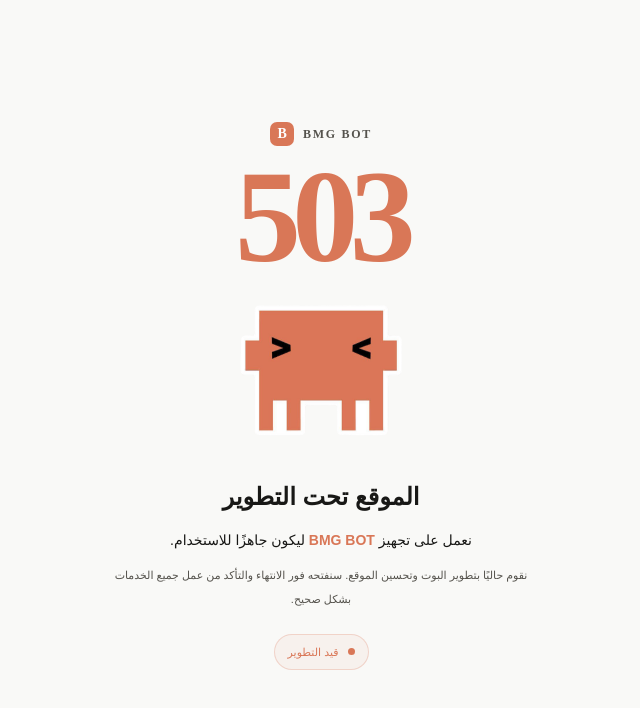
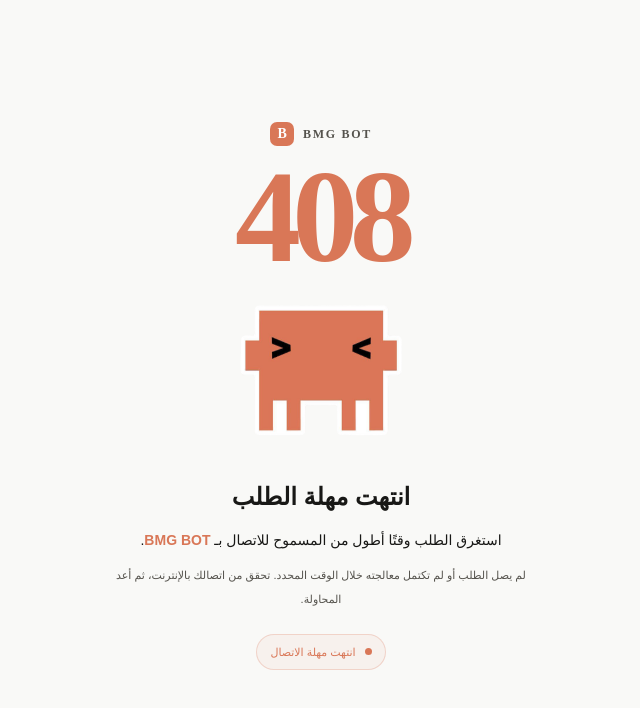
Before and after one commit to ux656/Freund, a Next.js app: page /408 in a window 1280 px wide. Shown: the top 708 px of the page, without its empty margins (319-959 px from the left). Built offline with nearby package versions, Linux system fonts and the light colour scheme.

Commit message:
Fix maintenance page scope so unknown routes show 404

```diff
--- a/app/layout.tsx
+++ b/app/layout.tsx
@@ -1,7 +1,6 @@
 import type { Metadata, Viewport } from "next";
 import "./globals.css";
 import { cn } from "@/lib/utils";
-import ErrorPage from "@/components/ui/ErrorPage";
 
 export const metadata: Metadata = {
   title: "BMG Bot | ربط واتساب",
@@ -22,8 +21,6 @@ export const viewport: Viewport = {
   initialScale: 1,
   viewportFit: "cover",
 };
-
-const SHOW_MAINTENANCE = true;
 
 export default function RootLayout({ children }: { children: React.ReactNode }) {
   return (
@@ -51,7 +48,7 @@ export default function RootLayout({ children }: { children: React.ReactNode })
           "min-h-dvh antialiased transition-colors duration-300"
         )}
       >
-        {SHOW_MAINTENANCE ? <ErrorPage code="503" /> : children}
+        {children}
       </body>
     </html>
   );
```
